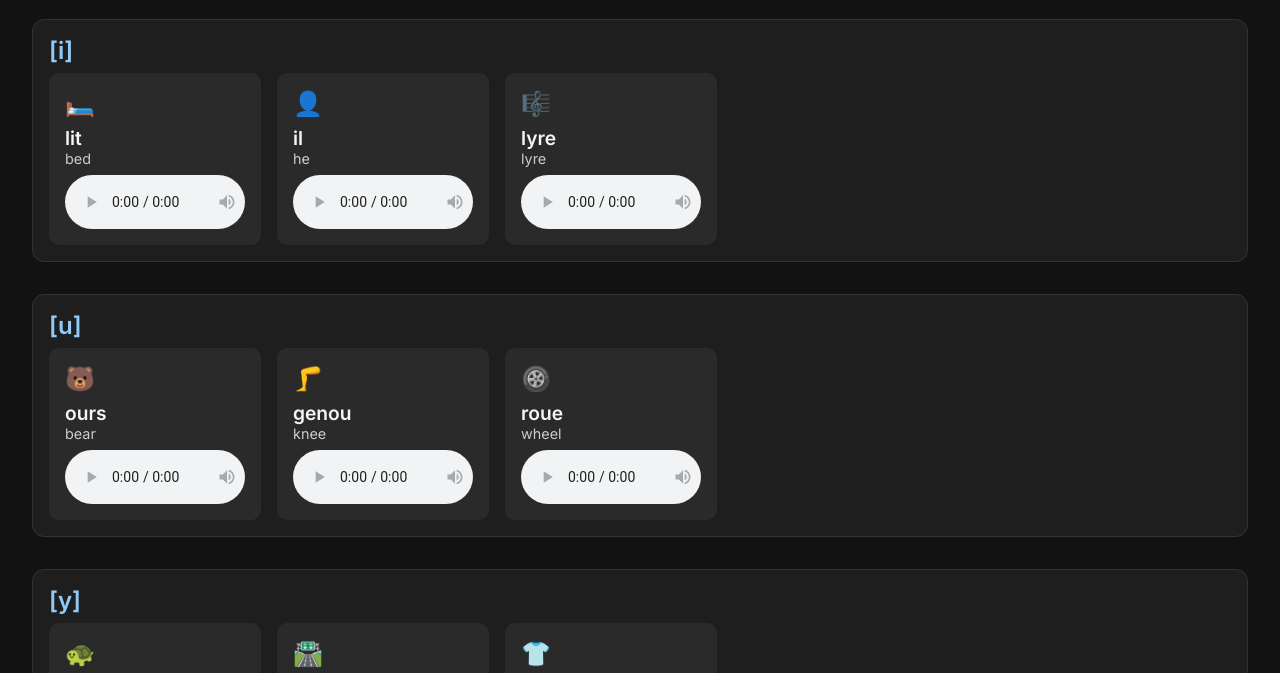
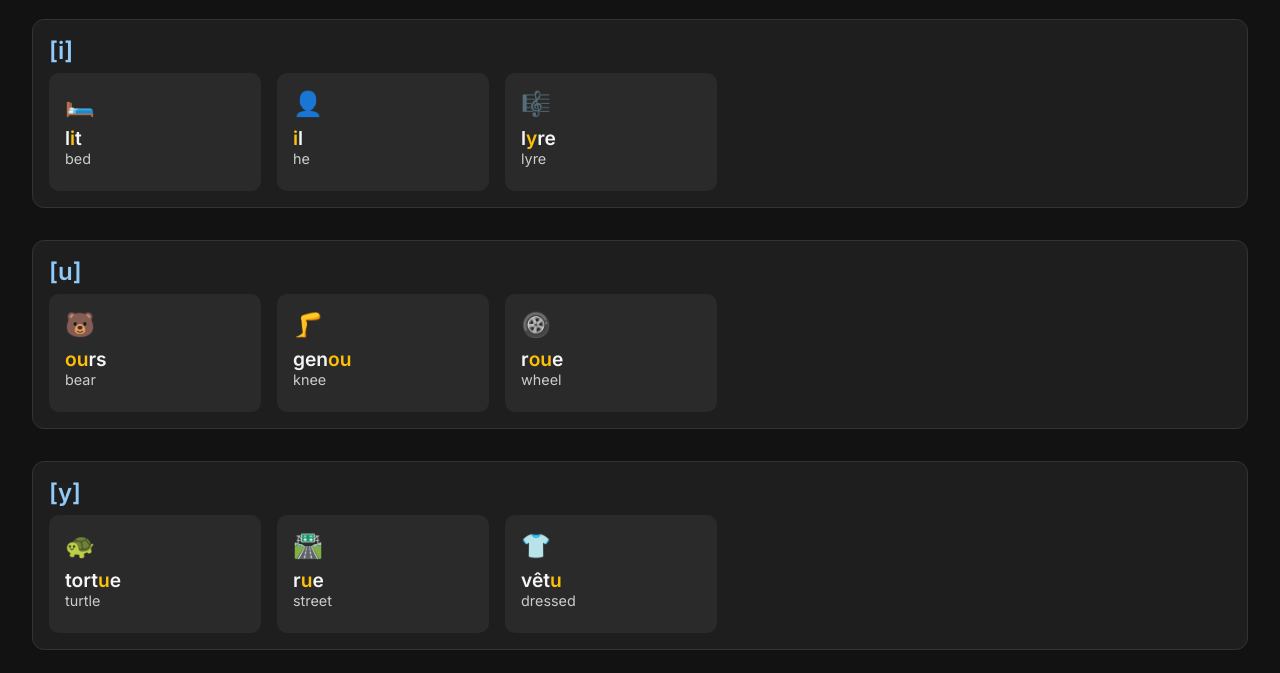
Before and after one commit to kacper-design/french-phonemes-app, a plain HTML site: page index.html in a window 1280 px wide. Shown: the part 95-768 px from the top of the page. Drawn offline with Linux system fonts and the light colour scheme.

Commit message:
first commit

```diff
--- a/script.js
+++ b/script.js
@@ -1,5 +1,6 @@
 document.addEventListener('DOMContentLoaded', () => {
     const container = document.getElementById('content');
+    const baseURL = 'https://kacper-design.github.io/french-phonemes-app';
 
     phonemeData.forEach(group => {
       const section = document.createElement('div');
@@ -20,14 +21,16 @@ document.addEventListener('DOMContentLoaded', () => {
         const regex = new RegExp(`(${w.highlight})`, 'i');
         const highlightedWord = w.word.replace(regex, '<strong>$1</strong>');
 
+        const audio = new Audio(`${baseURL}/audio/${encodeURIComponent(w.word)}.mp3`);
+        card.addEventListener('click', () => {
+          audio.currentTime = 0;
+          audio.play();
+        });
+
         card.innerHTML = `
           <div class="emoji">${w.emoji}</div>
           <div class="word">${highlightedWord}</div>
           <div class="translation">${w.translation}</div>
-          <audio controls>
-            <source src="audio/${w.word}.mp3" type="audio/mpeg">
-            Your browser does not support the audio element.
-          </audio>
         `;
 
         list.appendChild(card);
--- a/style.css
+++ b/style.css
@@ -51,3 +51,8 @@ body {
   audio {
     width: 100%;
   }
+
+  .word strong {
+    color: #ffc107;
+    font-weight: 600;
+  }
```
